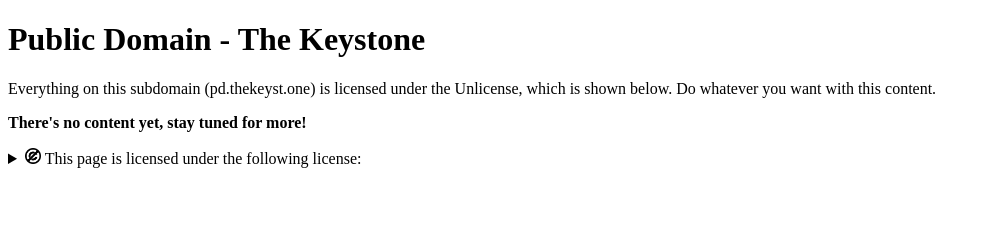
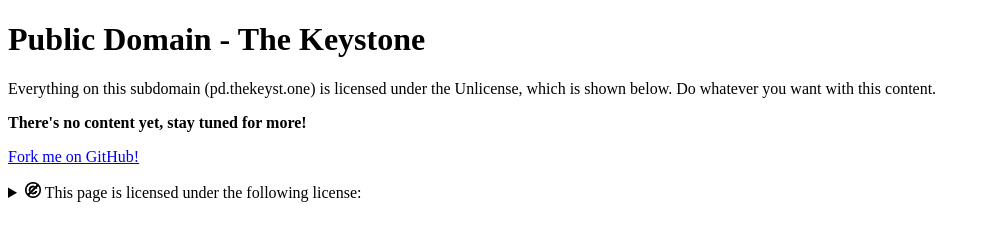
Before and after one commit to thekeystone/public-domain, a plain HTML site: page index.html in a window 1280 px wide. Shown: the whole page, without its empty margins (0-990 px from the left). Drawn offline with Linux system fonts and the light colour scheme.

Commit message:
Updated GitHub link

```diff
--- a/index.html
+++ b/index.html
@@ -10,6 +10,7 @@
     <h1>Public Domain - The Keystone</h1>
     <p>Everything on this subdomain (pd.thekeyst.one) is licensed under the Unlicense, which is shown below. Do whatever you want with this content.</p>
     <p><strong>There's no content yet, stay tuned for more!</strong></p>
+    <p><a href="https://github.com/thekeystone/public-domain" target="_blank">Fork me on GitHub!</a></p>
     <details>
         <summary><img src="no-copyright.png" alt="Copyright logo with diagonal line through the middle" style="height:1em" /> This page is licensed under the following license:</summary>
         <p>This is free and unencumbered software released into the public domain.</p>
```
